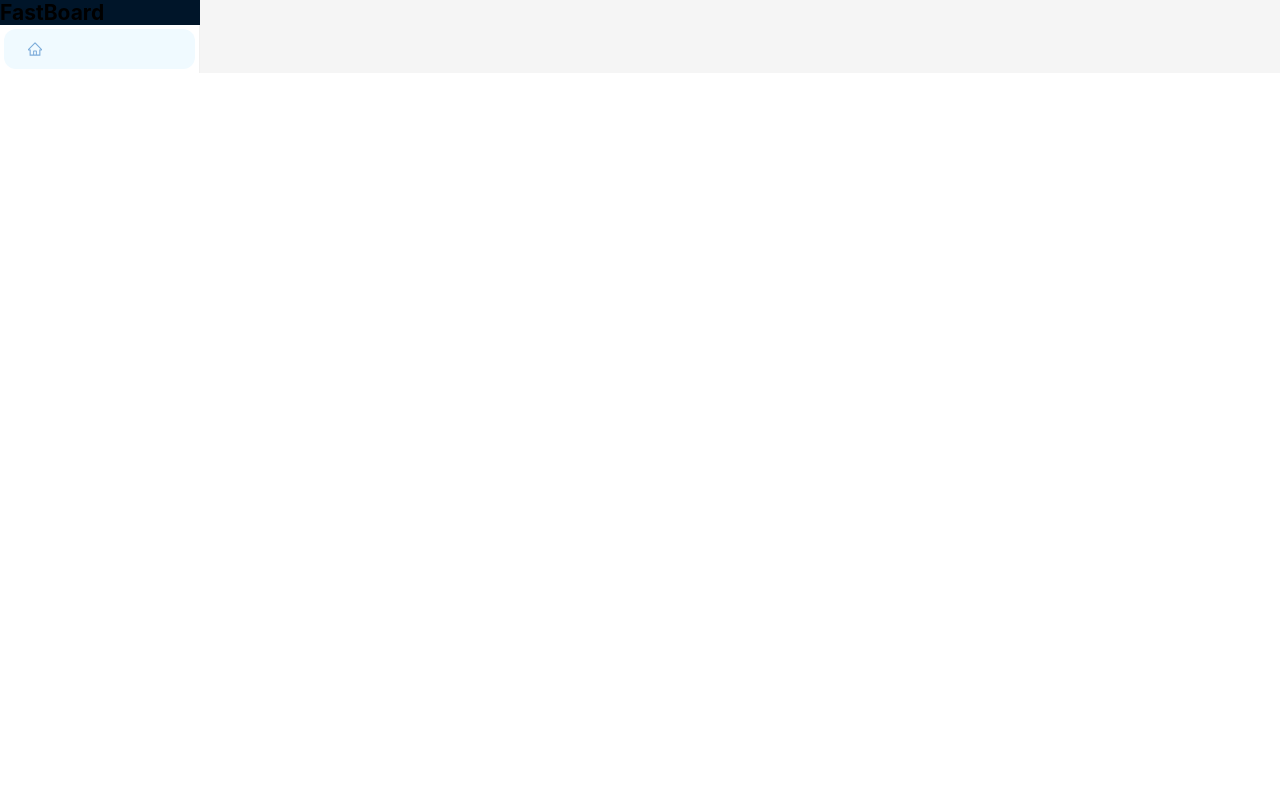
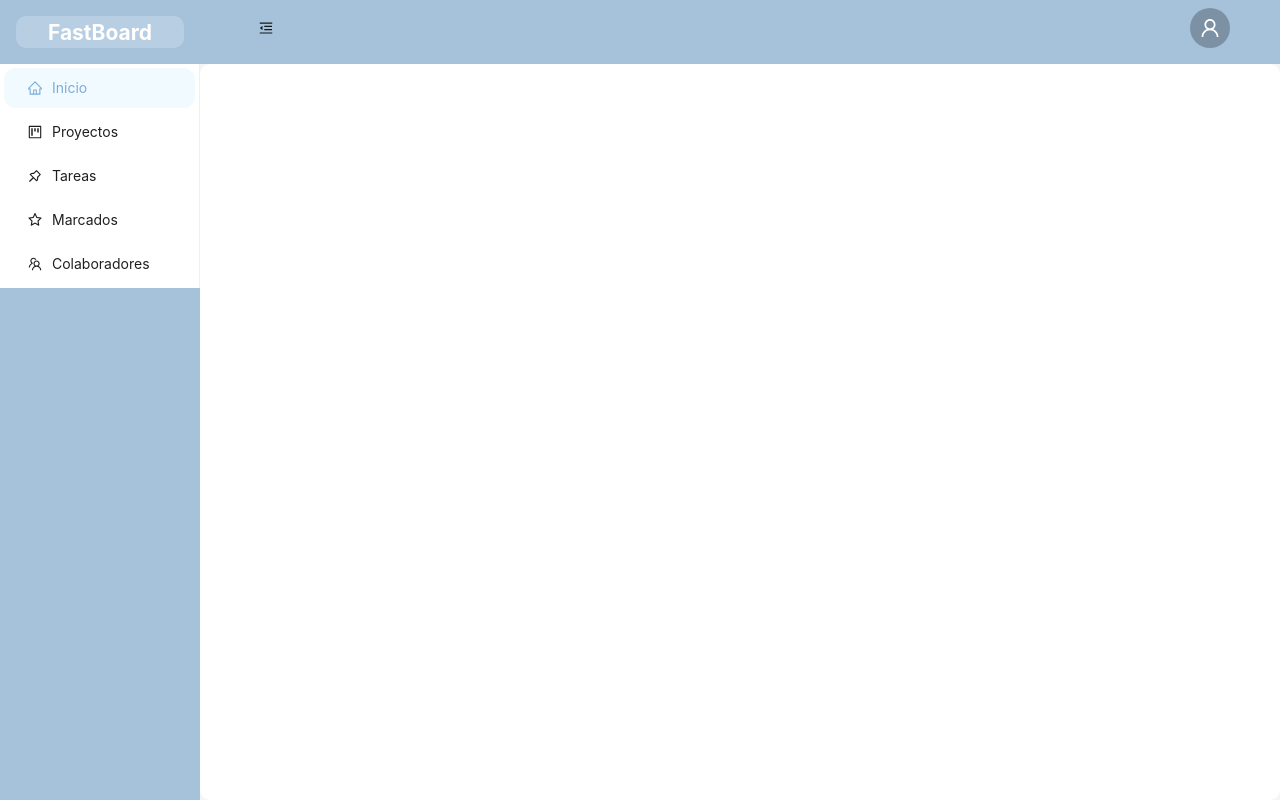
Before and after one commit to KevinB00/fastboard, a React (Vite) app in the folder frontend/: page /landing-user in a window 1280 px wide. Built offline with nearby package versions, Linux system fonts and the light colour scheme.

Commit message:
Diseño inicial landing user

```diff
--- a/frontend/src/pages/LandingUser/LandingUser.jsx
+++ b/frontend/src/pages/LandingUser/LandingUser.jsx
@@ -1,31 +1,97 @@
 import { useState } from "react";
-import { Layout, Menu } from "antd"
-import { HomeOutlined } from '@ant-design/icons';
-const { Sider } = Layout
-import "./LandingUser.sass"
-
+import { Layout, Menu, Button, Flex, Avatar } from "antd";
+import {
+  HomeOutlined,
+  ProjectOutlined,
+  PushpinOutlined,
+  StarOutlined,
+  TeamOutlined,
+  MenuUnfoldOutlined,
+  MenuFoldOutlined,
+  UserOutlined,
+} from "@ant-design/icons";
+const { Sider, Header, Content } = Layout;
+import "./LandingUser.sass";
 const LandingUser = () => {
   const [collapsed, setCollapsed] = useState(false);
   return (
-    <Layout>
+      <Layout className="layout-user">
         <Sider trigger={null} collapsible collapsed={collapsed}>
           <div className="logo">
             <h1>FastBoard</h1>
           </div>
           <Menu
             mode="inline"
-                defaultSelectedKeys={['1']}
+            defaultSelectedKeys={["1"]}
             items={[
               {
-                        key: '1',
-                        icon: <HomeOutlined />
+                key: "1",
+                icon: <HomeOutlined />,
+                label: "Inicio",
+              },
+              {
+                key: "2",
+                icon: <ProjectOutlined />,
+                label: "Proyectos",
+              },
+              {
+                key: "3",
+                icon: <PushpinOutlined />,
+                label: "Tareas",
+              },
+              {
+                key: "4",
+                icon: <StarOutlined />,
+                label: "Marcados",
+              },
+              {
+                key: "5",
+                icon: <TeamOutlined />,
+                label: "Colaboradores",
+              },
+            ]}
+          />
+        </Sider>
+        <Layout>
+          <Header className="header-layout">
+            <Flex
+              className="flex-header-layout"
+              align="center"
+              justify="space-between"
+            >
+              <Button
+                className="btn-collapse"
+                type="text"
+                icon={collapsed ? <MenuUnfoldOutlined /> : <MenuFoldOutlined />}
+                onClick={() => setCollapsed(!collapsed)}
+              />
+              <Avatar
+                className="avatar"
+                size={{
+                  xs: 24,
+                  sm: 32,
+                  md: 30,
+                  lg: 34,
+                  xl: 40,
+                  xxl: 40,
+                }}
+                icon={<UserOutlined />}
+              />
+            </Flex>
+          </Header>
+          <Content className="content-layout" style={
+            {
+              backgroundColor: "#fff",
+              padding: 24,
+              margin: 0,
+              minHeight: 280,
+              borderRadius: 10
             }
-                ]}
-                >
-
-            </Menu>
-        </Sider>
+          }>
+            <h1>Proyectos</h1>
+          </Content>
         </Layout>
-  )
-}
-export default LandingUser
+      </Layout>
+  );
+};
+export default LandingUser;
--- a/frontend/src/pages/LandingUser/LandingUser.sass
+++ b/frontend/src/pages/LandingUser/LandingUser.sass
@@ -0,0 +1,18 @@
+.layout-user
+    height: 100vh
+
+    .logo
+        height: 32px
+        background: rgba(255, 255, 255, 0.2)
+        margin: 16px
+        border-radius: 10px
+        color: #fff
+        display: flex
+        align-items: center
+        justify-content: center
+
+    .header-layout
+        .flex-header-layout
+            margin-top: 0.5rem
+            .avatar
+                cursor: pointer
--- a/frontend/src/styles/globalStyles.js
+++ b/frontend/src/styles/globalStyles.js
@@ -10,6 +10,8 @@ const config = {
     components: {
       Layout: {
         headerBg: 'rgba(112,158,201,0.59)',
+        siderBg: 'rgba(112,158,201,0.59)',
+        contentBg: '#fff',
         colorText: '#fff'
       },
       Anchor: {
```
Also changed, not shown: frontend/src/styles/landingUser.js (added, +7 -0 lines). Lines whose indentation alone changed are shown as unchanged.
